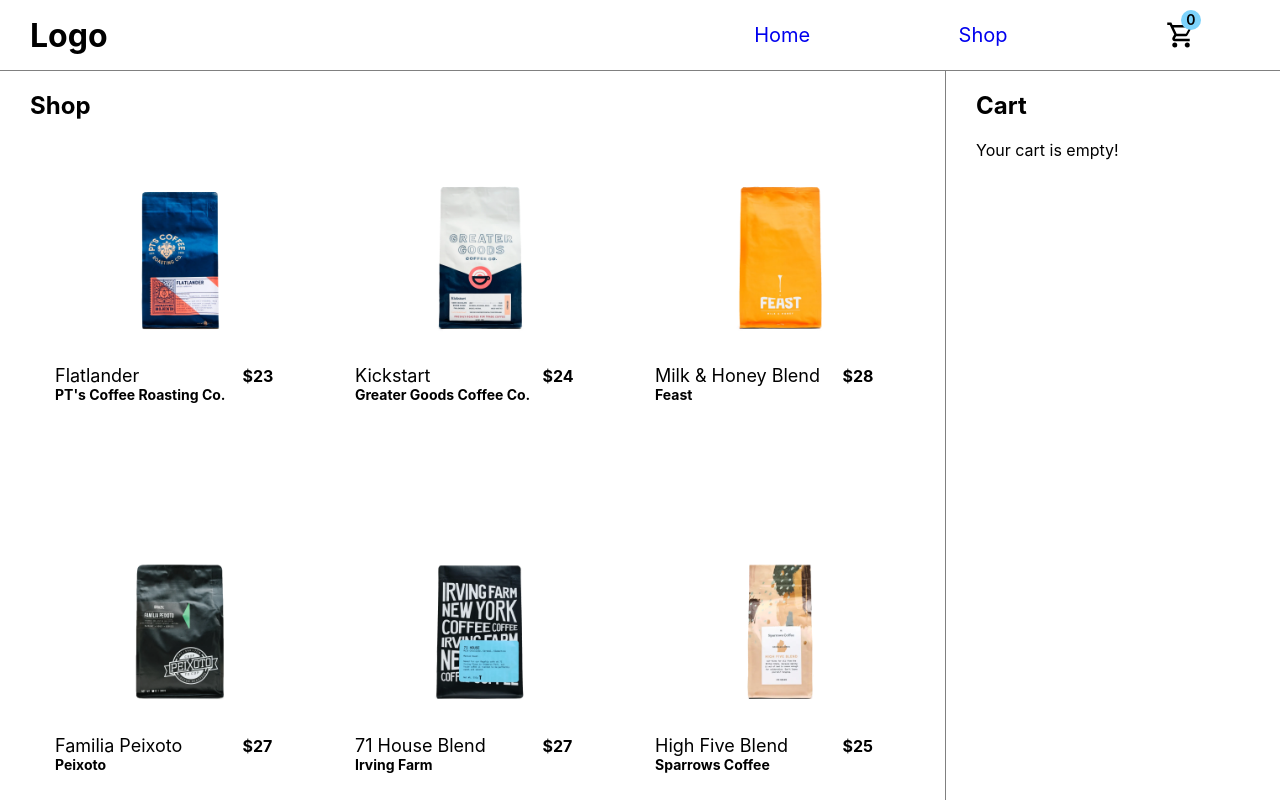
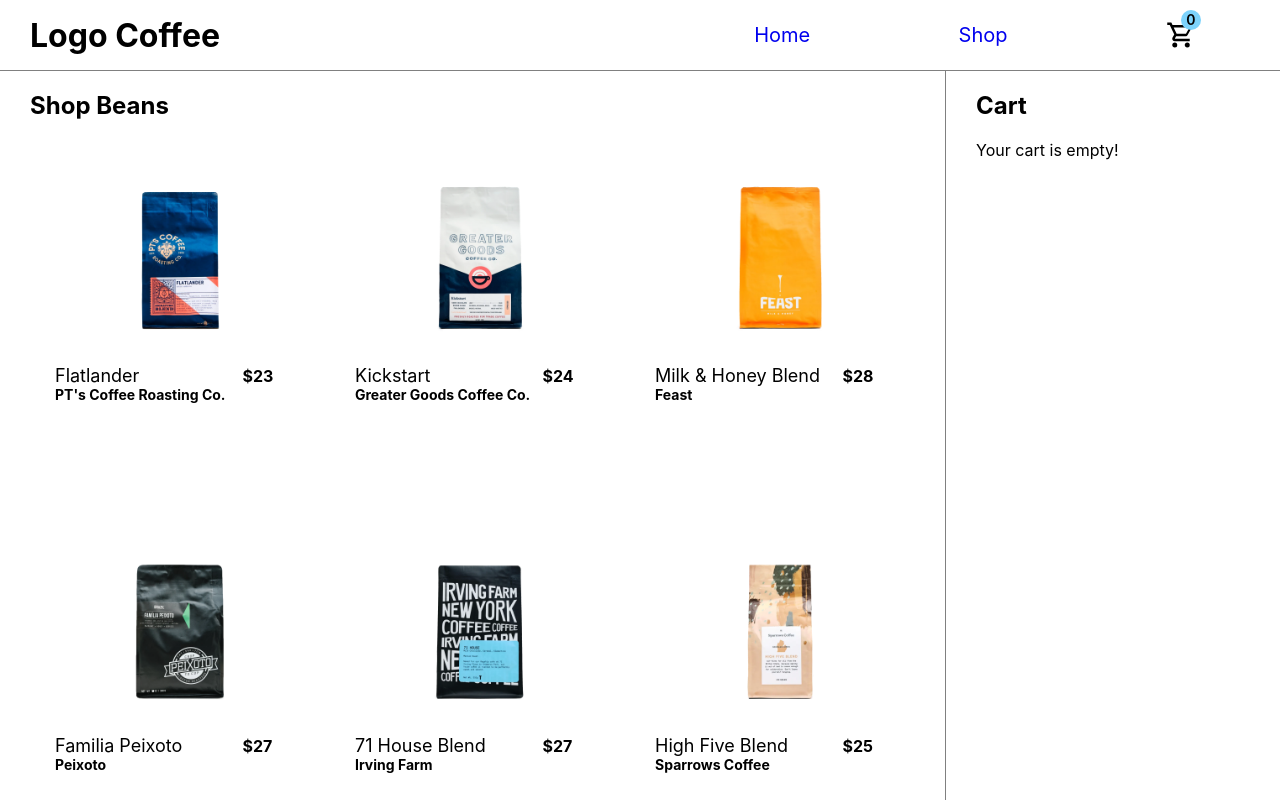
Before and after one commit to anthony-roncal/shopping-cart, a React (Create React App) app: page /shop in a window 1280 px wide. Shown: the top 800 px of the page. Built offline with nearby package versions, Linux system fonts and the light colour scheme.

Commit message:
minor header changes

```diff
--- a/src/components/Nav.js
+++ b/src/components/Nav.js
@@ -5,7 +5,7 @@
 const Nav = ({ cartQuantity }) => {
     return (
         <div className='nav'>
-            <h1>Logo</h1>
+            <h1>Logo Coffee</h1>
             <ul className='nav-links'>
                 <Link to='/'>
                     <li>Home</li>
--- a/src/components/Shop.js
+++ b/src/components/Shop.js
@@ -95,7 +95,7 @@
   return (
     <div className="shop">
       <div>
-        <h2>Shop</h2>
+        <h2>Shop Beans</h2>
         <div className="item-container">
           {items.map(item => {
             return <Item item={item} addToCart={addToCart} key={item.id} />
```
